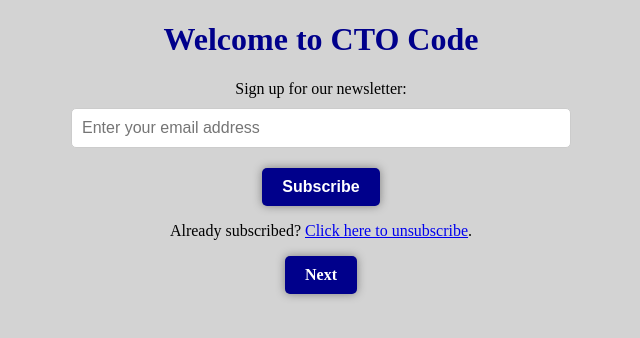
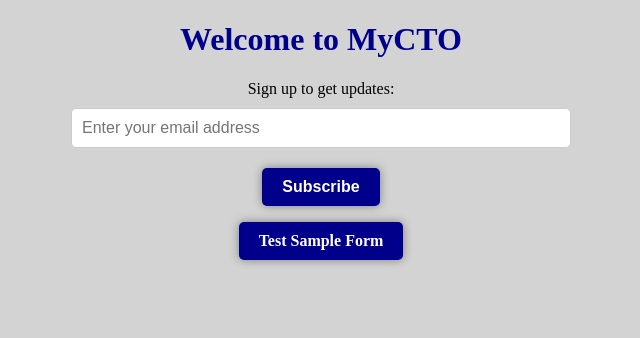
Before and after one commit to george-armistead/MyCTO, a plain HTML site: page index.html in a window 1280 px wide. Shown: the whole page, without its empty margins (319-959 px from the left). Drawn offline with Linux system fonts and the light colour scheme.

Commit message:
Update index.html

```diff
--- a/index.html
+++ b/index.html
@@ -45,14 +45,14 @@
 	</style>
 </head>
 <body>
-	<h1>Welcome to CTO Code</h1>
+	<h1>Welcome to MyCTO</h1>
 	<form>
-		<label for="email">Sign up for our newsletter:</label>
+		<label for="email">Sign up to get updates:</label>
 		<input type="email" id="email" name="email" placeholder="Enter your email address" required>
 
 		<button type="submit" class="button">Subscribe</button>
 	</form>
-	<p style="text-align:center;">Already subscribed? <a href="#">Click here to unsubscribe</a>.</p>
-	<p style="text-align:center;"><a href="page2.html" class="button">Next</a></p>
+
+	<p style="text-align:center;"><a href="page2.html" class="button">Test Sample Form</a></p>
 </body>
 </html>
```
